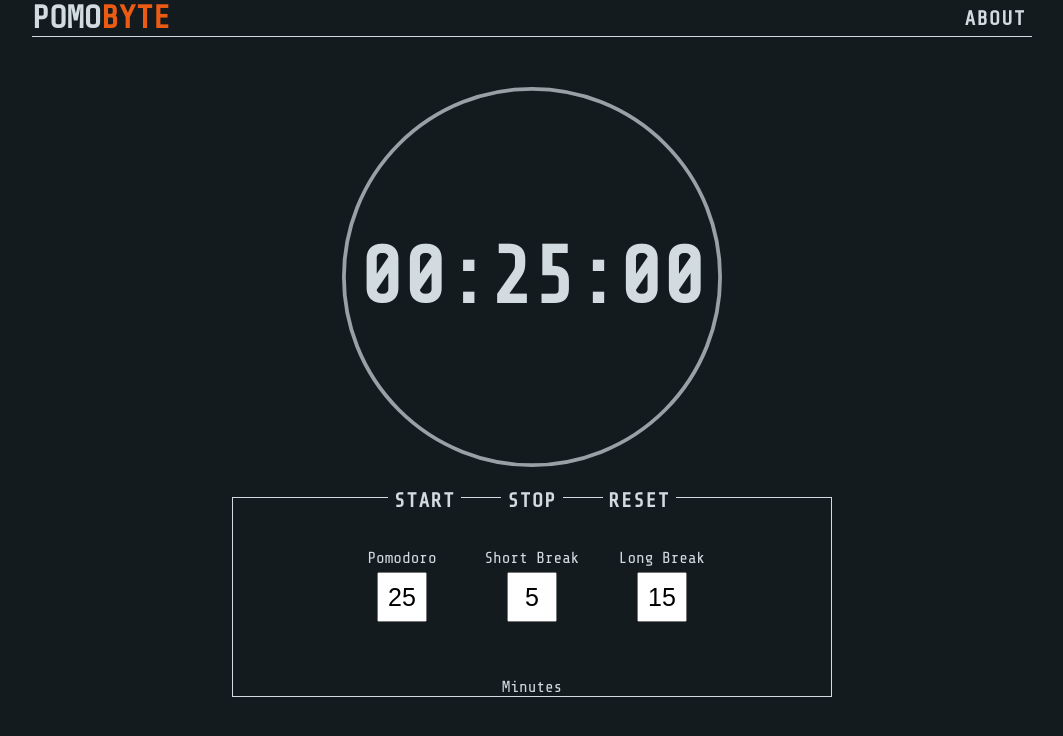
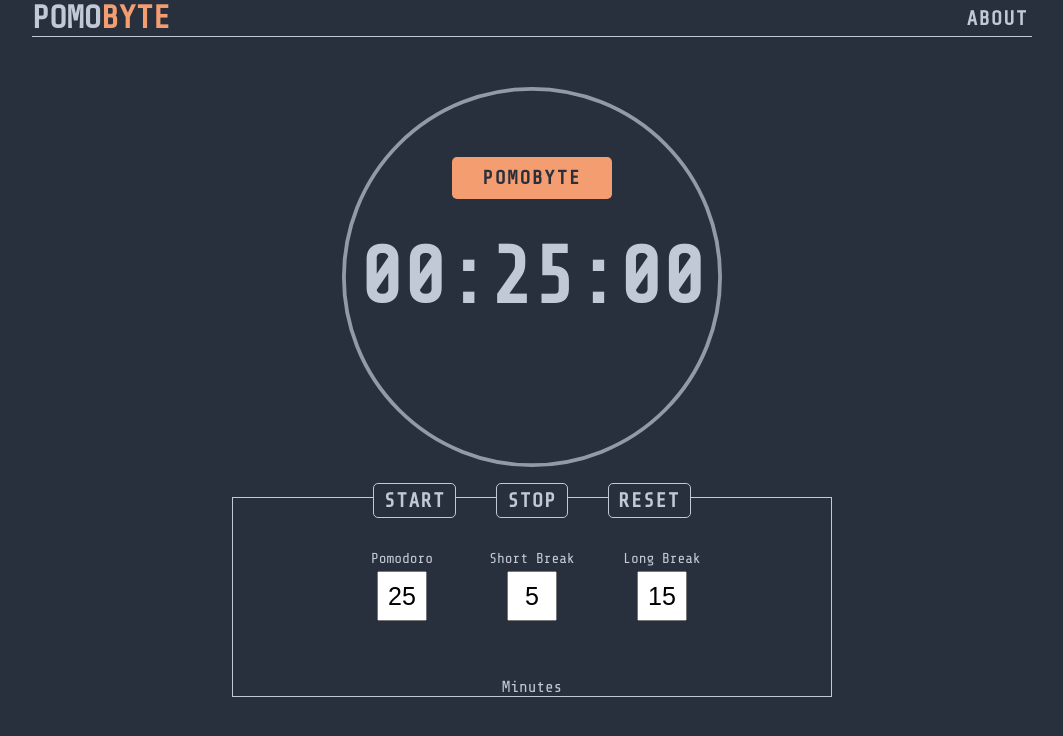
Before and after one commit to d-spence/pomobyte, a React (Create React App) app: page / in a window 1280 px wide. Shown: the top 736 px of the page, without its empty margins (108-1171 px from the left). Built offline with nearby package versions, Linux system fonts and the light colour scheme.

Commit message:
Improved animations and polish

```diff
--- a/src/features/button/Button.css
+++ b/src/features/button/Button.css
@@ -1,16 +1,15 @@
 .button {
-  background-color: var(--dark);
+  background: var(--dark);
   color: var(--light);
   width: auto;
   outline: none;
   border: none;
-  border-radius: 2px;
   -webkit-appearance: none;
   font-family: 'Share Tech Mono', monospace;
   font-weight: bold;
   font-size: 1.25rem;
   letter-spacing: 1.5px;
   text-transform: uppercase;
-  /* padding: 0.25rem 1rem; */
+  padding: 0.25rem;
   cursor: pointer;
 }
--- a/src/features/button/Button.jsx
+++ b/src/features/button/Button.jsx
@@ -2,9 +2,15 @@ import { motion } from 'framer-motion';
 import './Button.css';
 
 const expand = {
+  initial: {
+    scale: 1,
+    background: 'var(--dark)',
+    color: 'var(--light)',
+  },
   hovered: {
     scale: 1.05,
-    backgroundColor: '#ec5b13',
+    background: 'var(--green)',
+    color: 'var(--dark)',
   },
   tapped: {
     scale: 0.95,
@@ -12,13 +18,14 @@ const expand = {
 }
 
 const navExpand = {
+  initial: {
+    background: 'var(--dark)',
+    color: 'var(--light)',
+  },
   hovered: {
+    background: 'var(--green)',
+    color: 'var(--dark)',
     letterSpacing: '5px',
-    padding: '0 0.5rem',
-    backgroundColor: '#ec5b13',
-  },
-  tapped: {
-    scaleX: 0.9,
   }
 }
 
@@ -30,6 +37,7 @@ const Button = ({ label, onClick, type }) => {
           onClick={onClick}
           className="button"
           variants={expand}
+          initial="initial"
           whileHover="hovered"
           whileTap="tapped"
         >
@@ -44,7 +52,6 @@ const Button = ({ label, onClick, type }) => {
           variants={navExpand}
           initial="initial"
           whileHover="hovered"
-          whileTap="tapped"
         >
           {label}
         </motion.button>
--- a/src/features/navigation/Logo.css
+++ b/src/features/navigation/Logo.css
@@ -1,14 +1,12 @@
 .logo {
-  color: var(--light);
-  font-family: 'Share Tech Mono', monospace;
+  display: flex;
   font-size: 2rem;
   font-weight: bold;
   text-transform: uppercase;
   width: 200px;
-  display: flex;
   cursor: pointer;
 }
 
 .logo span {
-  color: var(--orange);
+  color: var(--light);
 }
--- a/src/features/navigation/Logo.jsx
+++ b/src/features/navigation/Logo.jsx
@@ -1,49 +1,82 @@
 import { useState } from 'react';
 import { motion, AnimatePresence } from "framer-motion";
 import './Logo.css';
+
+const spanVariants = {
+  initial: {
+    rotateX: 90,
+    background: 'none',
+    color: 'var(--orange)',
+  },
+  animate: {
+    rotateX: 0,
+    background: 'var(--light)',
+    color: ['var(--light)', 'var(--dark)'],
+    marginLeft: '0.25rem',
+    padding: '0 0.25rem',
+    letterSpacing: '1.5px',
+    transition: {
+      duration: 0.5,
+    }
+  },
+  animateAlt: {
+    rotateX: 360,
+    background: 'none',
+    color: ['var(--light)', 'var(--orange)'],
+    transition: {
+      duration: 0.5,
+    }
+  },
+  exit: {
+    rotateX: 0,
+    background: 'none',
+    color: 'var(--light)',
+  }
+}
 
 const Logo = () => {
   const [isHovered, setIsHovered] = useState(false);
 
   const createByteString = (len=8) => {
-    return Array.from(Array(len)).map(el => {
+    return Array.from(Array(len)).map(() => {
       return [0,1][Math.floor(Math.random() * 2)];
     }).join('');
   }
 
-  let logoSpan;
-  if (isHovered) {
-    logoSpan = (
-      <motion.span
-        animate={{
-          color: ['#ec5b13', '#141b1f'],
-          backgroundColor: '#e6e6e6',
-          marginLeft: '0.25rem',
-          padding: '0 0.25rem',
-          letterSpacing: '1.5px',
-        }}
-      >
-        {createByteString()}
-      </motion.span>
-    );
-  } else {
-    logoSpan = <motion.span>byte</motion.span>
-  }
-
   return (
-    <div
+    <motion.div
+      className="logo"
       onMouseEnter={() => setIsHovered(true)}
       onMouseLeave={() => setIsHovered(false)}
-      className="logo"
     >
-      Pomo
+      <motion.span>Pomo</motion.span>
       <AnimatePresence
         initial={true}
         exitBeforeEnter={true}
       >
-        {logoSpan}
+        {isHovered && (
+          <motion.span
+            variants={spanVariants}
+            initial="initial"
+            animate="animate"
+            exit="exit"
+          >
+            {createByteString()}
+          </motion.span>
+        )}
+
+        {!isHovered && (
+          <motion.span
+            variants={spanVariants}
+            initial="initial"
+            animate="animateAlt"
+            exit="exit"
+          >
+            byte
+          </motion.span>
+        )}
       </AnimatePresence>
-    </div>
+    </motion.div>
   );
 }
 
--- a/src/features/timer/Clock.css
+++ b/src/features/timer/Clock.css
@@ -9,15 +9,18 @@
   position: absolute;
   fill: none;
   overflow: visible;
+  opacity: 0.7;
 }
 
 .clock svg .svg-bg {
   /* fill: var(--light); */
   stroke: var(--light);
   stroke-width: 4px;
-  opacity: 0.7;
+
 }
 
 .clock svg .svg-fg {
   fill: var(--clock);
+  stroke: var(--light);
+  stroke-width: 2px;
 }
--- a/src/features/timer/Clock.jsx
+++ b/src/features/timer/Clock.jsx
@@ -19,7 +19,7 @@ const Clock = ({ config, timer, timerState }) => {
   const timeTotalMs = config.pomoTime * 60 * 1000;
   const timeLeftMs = timer.$ms;
   const percentage = Math.round((timeLeftMs / timeTotalMs) * 100) / 100;
-  console.log(percentage);
+  // console.log(percentage);
 
   const circleVariants = {
     initial: {
--- a/src/features/timer/Timer.css
+++ b/src/features/timer/Timer.css
@@ -7,8 +7,23 @@
   width: 100%;
 }
 
-.time {
-  font-family: 'Share Tech Mono', monospace;
+.timer .timer-state {
+  background: var(--orange);
+  color: var(--dark);
+  position: absolute;
+  top: 20%;
+  border-radius: 5px;
+  width: 160px;
+  padding: 10px 20px;
+  font-size: 1.2rem;
+  font-weight: bold;
+  text-align: center;
+  text-transform: uppercase;
+  letter-spacing: 2px;
+  cursor: default;
+}
+
+.timer .time {
   font-weight: bold;
   font-size: 5rem;
 }
--- a/src/features/timer/Timer.jsx
+++ b/src/features/timer/Timer.jsx
@@ -50,6 +50,21 @@ const timerAnim = {
   }
 }
 
+const timerStateAnim = {
+  initial: {
+    x: '-150vw',
+  },
+  animate: {
+    x: 0,
+    scaleX: 1,
+    transition: {
+      delay: 0.4,
+      duration: 1,
+      type: 'spring'
+    }
+  }
+}
+
 const Timer = ({ config, timer, timerState }) => {
   const formattedTime = timer.format('HH:mm:ss');
 
@@ -61,6 +76,18 @@ const Timer = ({ config, timer, timerState }) => {
       animate="animate"
       exit="exit"
     >
+      <motion.div
+        className="timer-state"
+        variants={timerStateAnim}
+        initial="initial"
+        animate="animate"
+      >
+        {timerState === 'initial' && 'Pomobyte'}
+        {timerState === 'active' && 'Running'}
+        {timerState === 'paused' && 'Paused'}
+        {timerState === 'finished' && 'Done'}
+      </motion.div>
+
       <AnimatePresence
         initial={true}
         exitBeforeEnter={true}
--- a/src/features/timer/TimerControls.css
+++ b/src/features/timer/TimerControls.css
@@ -1,5 +1,5 @@
 .controls {
-  font-family: 'Share Tech Mono', monospace;
+  /* font-family: 'Share Tech Mono', monospace; */
   display: flex;
   flex-direction: column;
   align-items: center;
@@ -19,11 +19,14 @@
 
 .controls .buttons {
   position: absolute;
-  top: -10px;
+  top: -15px;
 }
 
 .controls .buttons button {
+  border: 1px solid var(--light);
+  border-radius: 5px;
   margin: 0 20px;
+  padding: 5px 10px;
 }
 
 .controls .config input {
@@ -35,5 +38,5 @@
 }
 
 .controls .config label {
-
+  font-size: 0.9rem;
 }
--- a/src/index.css
+++ b/src/index.css
@@ -2,13 +2,13 @@
 @import url('https://fonts.googleapis.com/css2?family=Roboto+Slab:wght@400;700&family=Share+Tech+Mono&display=swap');
 
 :root {
-  --light: hsl(200, 20%, 85%);
-  --dark: hsl(200, 20%, 10%);
-  --red: hsl(10, 85%, 50%);
-  --green: hsl(90, 85%, 50%);
-  --yellow: hsl(50, 85%, 50%);
-  --orange: hsl(20, 85%, 50%); /* #ec5b13 */
-  --clock: hsl(200, 40%, 30%);
+  --light: hsl(220, 20%, 80%);
+  --dark: hsl(220, 20%, 20%);
+  --red: hsl(10, 85%, 70%);
+  --green: hsl(90, 85%, 70%);
+  --yellow: hsl(50, 85%, 70%);
+  --orange: hsl(20, 85%, 70%); /* #ec5b13 */
+  --clock: hsl(220, 25%, 40%);
 
   /* --gradient: linear-gradient(10deg, #ffaa00, #ff6a00); */
   /* --gradient2: linear-gradient(15deg, #04ea00, #00d17d); */
@@ -22,7 +22,8 @@
 body {
   background: var(--dark);
   color: var(--light);
-  font-family: 'Roboto Slab', serif;
+  font-family: 'Share Tech Mono', monospace;
+  /* font-family: 'Roboto Slab', serif; */
   display: flex;
   flex-direction: column;
   align-items: center;
```
